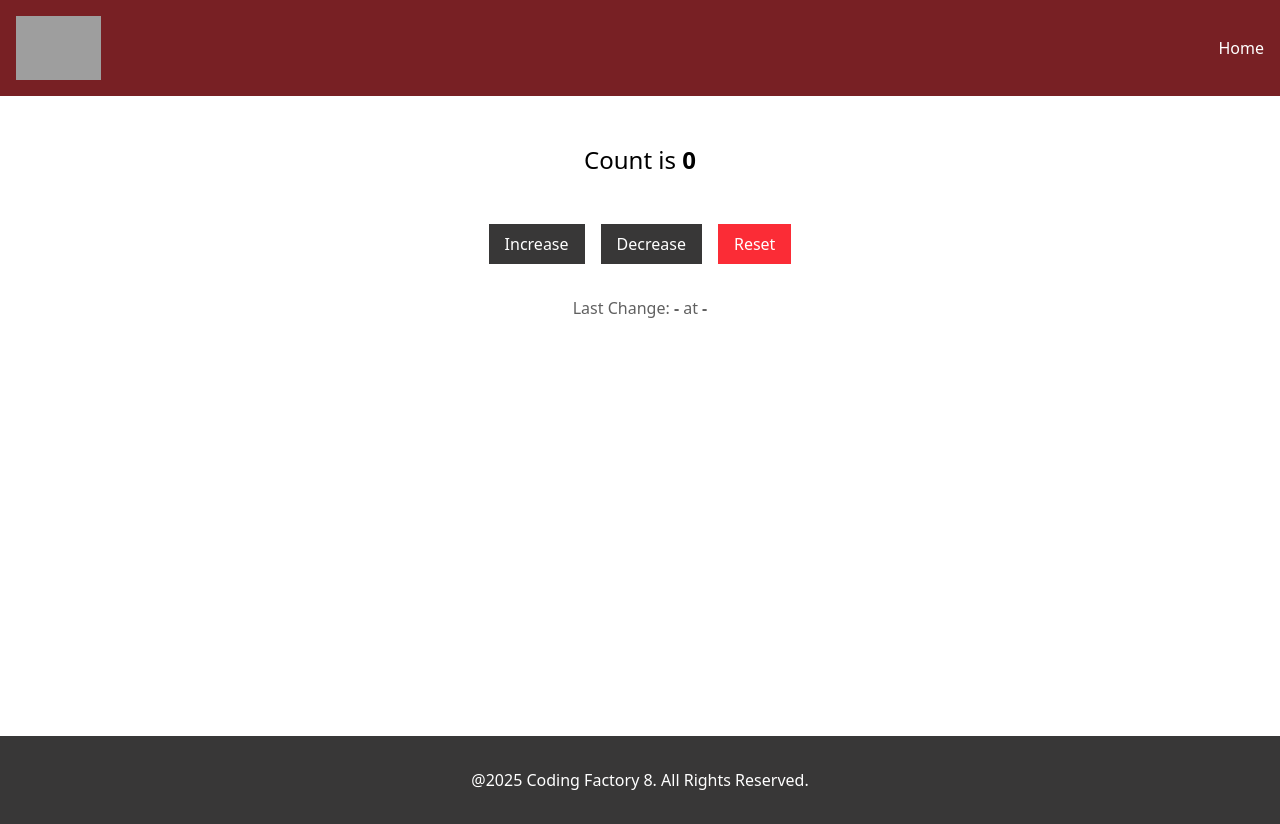
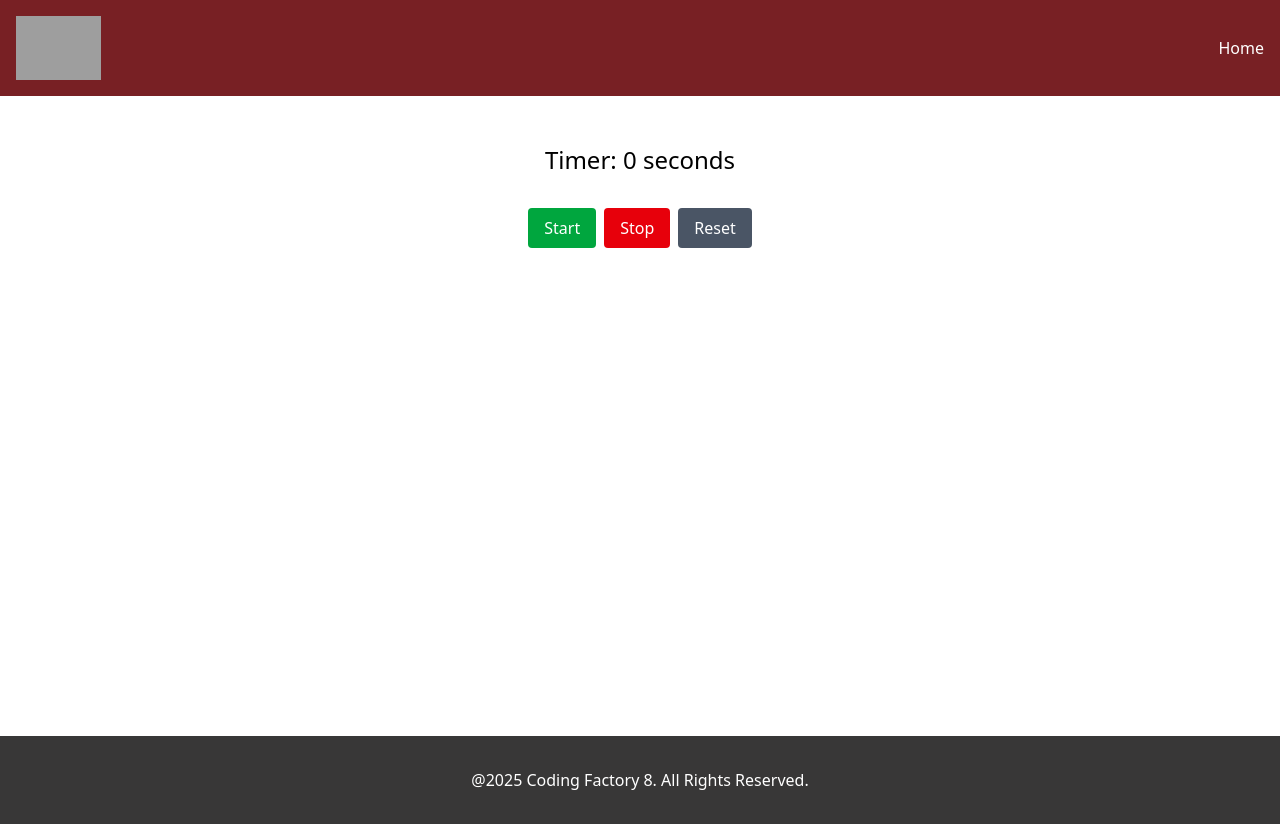
Before and after one commit to CRellox/cf8-react-intro, a React (Vite) app: page / in a window 1280 px wide. Built offline with nearby package versions, Linux system fonts and the light colour scheme; grey boxes are pictures that could not be loaded.

Commit message:
feat: add Timer component using useEffect

```diff
--- a/src/App.tsx
+++ b/src/App.tsx
@@ -13,9 +13,26 @@ import Layout from "./components/Layout.tsx";
 // import NameChanger from "./components/NameChanger.tsx";
 // import CounterWithMoreStates from "./components/CounterWithMoreStates.tsx";
 // import CounterAdvanced from "./components/CounterAdvanced.tsx";
-import CounterWithCustomHook from "./components/CounterWithCustomHook.tsx";
+// import CounterWithCustomHook from "./components/CounterWithCustomHook.tsx";
+// import NameChangerWithEffect from "./components/NameChangerWithEffect.tsx";
+// import {useEffect} from "react";
+import Timer from "./components/Timer.tsx";
 
 function App() {
+
+    // useEffect(() => {
+    //   const id  = setInterval(()=> console.log(id),1000)
+    //   return() => clearInterval(id);
+    // },[]);
+
+    // useEffect(()=> {
+    //   let counter: number = 1;
+    //   const id: number = setInterval(()=>{
+    //     console.log(counter++);
+    //   },1000)
+    //   return () => clearInterval(id);
+    // }, [])
+
     return (
         <>
             {/*<ViteIntro />*/}
@@ -48,7 +65,10 @@ function App() {
                 {/*<CounterWithMoreStates/>*/}
                 {/*<CounterAdvanced/>*/}
 
-                <CounterWithCustomHook/>
+                {/*<CounterWithCustomHook/>*/}
+                {/*<NameChangerWithEffect />*/}
+
+                <Timer/>
 
             </Layout>
         </>
```
